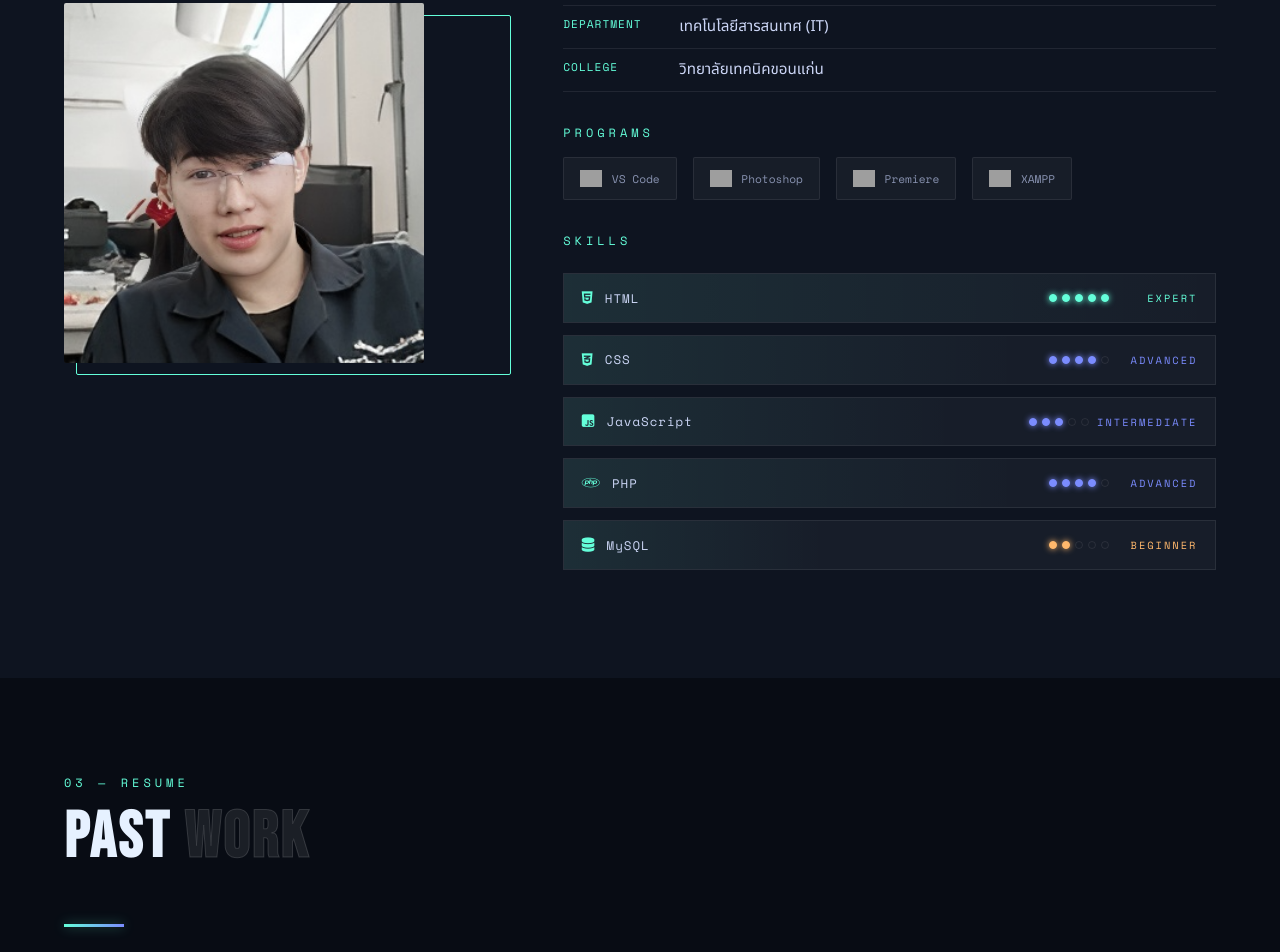
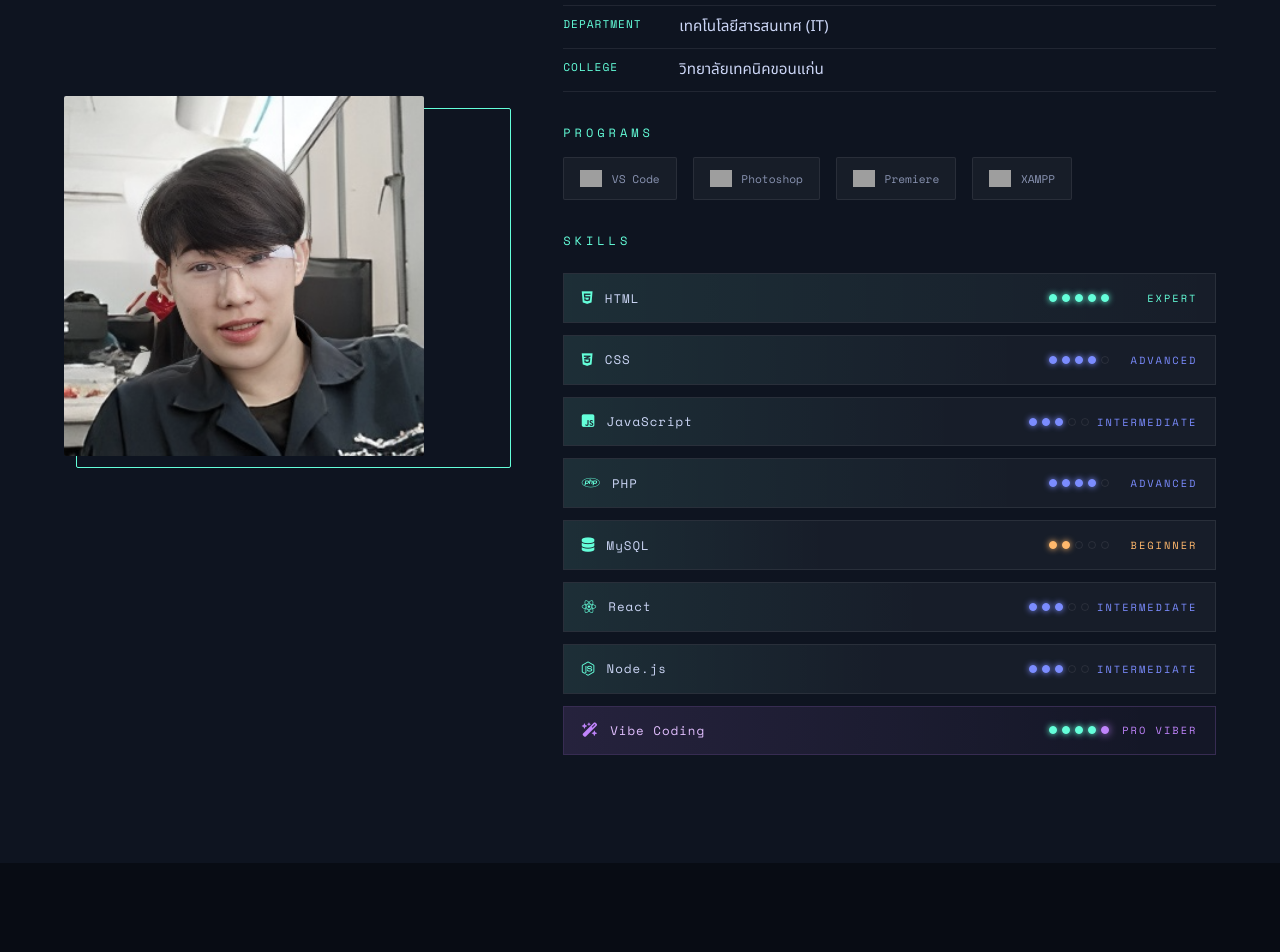
Before and after one commit to RewSuphakit/Mysite, a plain HTML site: page index.html in a window 1280 px wide. Shown: the part 1313-2265 px from the top of the page. Drawn offline with nearby package versions, Linux system fonts and the light colour scheme; grey boxes are pictures that could not be loaded.

Commit message:
Update index.html

```diff
--- a/index.html
+++ b/index.html
@@ -546,6 +546,22 @@
     .level-dot.on.mid { background: var(--accent2); border-color: var(--accent2); box-shadow: 0 0 6px var(--accent2); }
     .level-dot.on.low { background: #ffb86c; border-color: #ffb86c; box-shadow: 0 0 6px #ffb86c; }
     .skill-item:hover .level-dot.on { transform: scale(1.3); }
+
+    /* Vibe coding special glow */
+    .skill-vibe {
+      border-color: rgba(192,132,252,.2) !important;
+      background: rgba(192,132,252,.03);
+    }
+    .skill-vibe::before {
+      background: linear-gradient(90deg, rgba(192,132,252,.1), transparent) !important;
+    }
+    .skill-vibe .skill-name { color: #e2bfff; }
+    .skill-vibe .skill-name i { color: #c084fc; }
+    @keyframes vibeGlow {
+      0%,100% { box-shadow: 0 0 8px #c084fc; }
+      50%      { box-shadow: 0 0 20px #c084fc, 0 0 40px rgba(192,132,252,.3); }
+    }
+    .skill-vibe:hover { border-color: rgba(192,132,252,.5) !important; }
     .level-label {
       font-family: var(--font-mono);
       font-size: .65rem;
@@ -899,7 +915,8 @@
       <div class="code-line" style="padding-left:1rem"><span class="code-s">age</span><span class="code-c">:</span><span class="code-v"> 20</span><span class="code-c">,</span></div>
       <div class="code-line" style="padding-left:1rem"><span class="code-s">skills</span><span class="code-c">: [</span></div>
       <div class="code-line" style="padding-left:2rem"><span class="code-v">"HTML"</span><span class="code-c">, </span><span class="code-v">"CSS"</span><span class="code-c">,</span></div>
-      <div class="code-line" style="padding-left:2rem"><span class="code-v">"PHP"</span><span class="code-c">, </span><span class="code-v">"MySQL"</span></div>
+      <div class="code-line" style="padding-left:2rem"><span class="code-v">"PHP"</span><span class="code-c">, </span><span class="code-v">"MySQL"</span><span class="code-c">,</span></div>
+      <div class="code-line" style="padding-left:2rem"><span class="code-v">"React"</span><span class="code-c">, </span><span class="code-v">"Node.js"</span></div>
       <div class="code-line" style="padding-left:1rem"><span class="code-c">],</span></div>
       <div class="code-line" style="padding-left:1rem"><span class="code-s">status</span><span class="code-c">:</span><span class="code-v"> "Open"</span></div>
       <div class="code-line"><span class="code-brace">}</span><span class="code-cursor"></span></div>
@@ -933,7 +950,7 @@
           <div class="stat-label">Projects Done</div>
         </div>
         <div class="stat-item">
-          <div class="stat-num" data-target="5">0</div>
+          <div class="stat-num" data-target="8">0</div>
           <div class="stat-label">Skills</div>
         </div>
       </div>
@@ -1001,6 +1018,36 @@
               <div class="level-dot on low"></div><div class="level-dot on low"></div><div class="level-dot"></div><div class="level-dot"></div><div class="level-dot"></div>
             </div>
             <span class="level-label beginner">Beginner</span>
+          </div>
+        </div>
+
+        <div class="skill-item" style="--fill:55%">
+          <div class="skill-name"><i class="fab fa-react"></i> React</div>
+          <div class="skill-level">
+            <div class="level-dots">
+              <div class="level-dot on mid"></div><div class="level-dot on mid"></div><div class="level-dot on mid"></div><div class="level-dot"></div><div class="level-dot"></div>
+            </div>
+            <span class="level-label inter">Intermediate</span>
+          </div>
+        </div>
+
+        <div class="skill-item" style="--fill:50%">
+          <div class="skill-name"><i class="fab fa-node-js"></i> Node.js</div>
+          <div class="skill-level">
+            <div class="level-dots">
+              <div class="level-dot on mid"></div><div class="level-dot on mid"></div><div class="level-dot on mid"></div><div class="level-dot"></div><div class="level-dot"></div>
+            </div>
+            <span class="level-label inter">Intermediate</span>
+          </div>
+        </div>
+
+        <div class="skill-item skill-vibe" style="--fill:90%">
+          <div class="skill-name"><i class="fas fa-wand-magic-sparkles"></i> Vibe Coding</div>
+          <div class="skill-level">
+            <div class="level-dots">
+              <div class="level-dot on"></div><div class="level-dot on"></div><div class="level-dot on"></div><div class="level-dot on"></div><div class="level-dot on" style="background:#c084fc;border-color:#c084fc;box-shadow:0 0 8px #c084fc"></div>
+            </div>
+            <span class="level-label" style="color:#c084fc">Pro Viber</span>
           </div>
         </div>
       </div>
```
